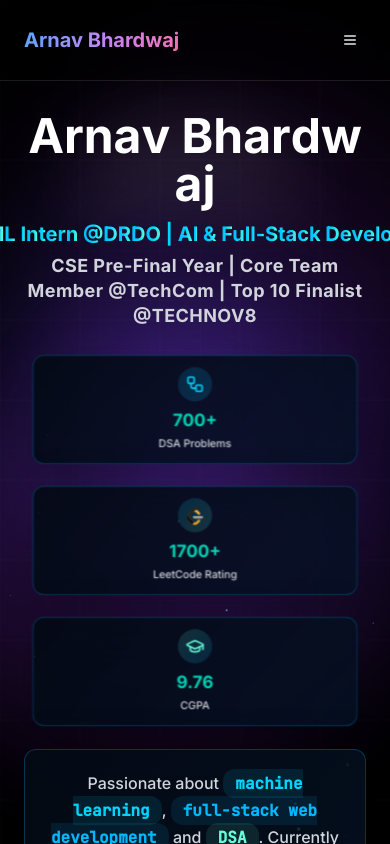
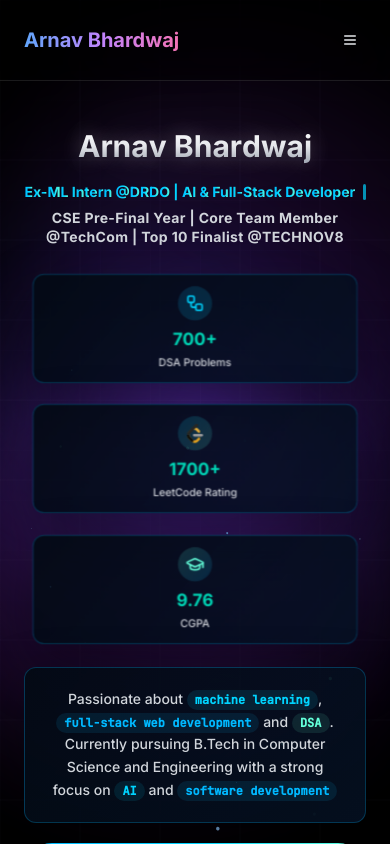
Before and after one commit to Arnav-Bhardwaj1/Portfolio, a React (Vite) app: page / in a window 390 px wide. Shown: the top 844 px of the page. Built offline with nearby package versions, Linux system fonts and the light colour scheme.

Commit message:
Improved styling

```diff
--- a/src/components/Contact.tsx
+++ b/src/components/Contact.tsx
@@ -172,7 +172,7 @@ export const Contact = () => {
                 method="POST"
                 className="space-y-6"
               >
-                <div className="grid grid-cols-2 gap-4">
+                <div className="grid grid-cols-1 md:grid-cols-2 gap-4">
                   <div>
                     <label htmlFor="name" className="block text-sm font-medium mb-2">
                       Name
--- a/src/components/Education.tsx
+++ b/src/components/Education.tsx
@@ -156,7 +156,7 @@ export const Education = () => {
 
                 <div className="pt-4">
                   <h4 className="font-semibold mb-3">Key Coursework</h4>
-                  <div className="grid grid-cols-2 gap-2">
+                  <div className="grid grid-cols-1 sm:grid-cols-2 gap-2">
                     {education.coursework.map((course, index) => (
                       <div key={index} className="text-sm text-muted-foreground">
                         • {course}
@@ -177,7 +177,7 @@ export const Education = () => {
             transition={{ duration: 0.6 }}
             className="space-y-6"
           >
-            <h3 className="text-3xl font-bold text-transparent bg-clip-text bg-gradient-to-r from-purple-400 to-pink-400">Key Achievements</h3>
+            <h3 className="text-3xl font-bold text-center text-transparent bg-clip-text bg-gradient-to-r from-purple-400 to-pink-400">Key Achievements</h3>
             {achievements.map((achievement, index) => (
               <motion.div
                 key={index}
@@ -224,12 +224,12 @@ export const Education = () => {
               >
                 <Card className="glass-effect hover-lift relative overflow-hidden">
                 <CardContent className="p-6">
-                  <div className="flex items-start justify-between gap-4">
+                  <div className="flex flex-col sm:flex-row items-center sm:items-start justify-between gap-4 text-center sm:text-left">
                     <div className="flex-1">
                       <h4 className="font-semibold mb-2">{cert.title}</h4>
                       <p className="text-sm text-muted-foreground">{cert.issuer}</p>
                     </div>
-                    <Badge className={getCategoryColor(cert.category)}>
+                    <Badge className={`self-center sm:self-auto ${getCategoryColor(cert.category)}`}>
                       {cert.category}
                     </Badge>
                   </div>
--- a/src/components/Hero.tsx
+++ b/src/components/Hero.tsx
@@ -22,7 +22,7 @@ export const Hero = () => {
   };
 
   return (
-    <section id="hero" className="min-h-screen flex flex-col items-center justify-center relative overflow-hidden pt-28 md:pt-24 pb-12">
+    <section id="hero" className="min-h-screen flex flex-col items-center justify-center relative overflow-hidden pt-32 md:pt-28 pb-12">
       {/* Neon Grid Background */}
       <NeonGridBackground />
       <StarfieldBackground density={0.5} speed={0.0003} />
@@ -32,22 +32,22 @@ export const Hero = () => {
         <div className="text-center max-w-6xl mx-auto w-full">
               {/* Name with Clean Premium Effect */}
               <BlurFade delay={0.1} direction="up">
-                <div className="mb-3">
+                <div className="mb-[18px]">
                   <div className="relative">
-                    {/* Single Subtle Glow Layer */}
+                    {/* Subtle Single Glow Layer */}
                     <div className="absolute inset-0 flex items-center justify-center">
-                      <h1 className="text-5xl md:text-6xl lg:text-7xl font-bold text-white blur-2xl opacity-30">
+                      <h1 className="text-3xl sm:text-4xl md:text-5xl lg:text-6xl xl:text-7xl font-bold text-white blur-2xl opacity-20">
                         Arnav Bhardwaj
                       </h1>
-      </div>
+                    </div>
 
-                    {/* Main Text with Simple Letter Animation */}
-                    <h1 className="text-5xl md:text-6xl lg:text-7xl mb-2 font-bold relative z-10">
+                    {/* Main Text with Premium Styling */}
+                    <h1 className="text-3xl sm:text-4xl md:text-5xl lg:text-6xl xl:text-7xl mb-2 font-bold relative z-10">
                       <span className="inline-block">
                         {"Arnav Bhardwaj".split("").map((char, index) => (
                           <motion.span
                             key={index}
-                            className="inline-block text-white"
+                            className="inline-block text-transparent bg-clip-text bg-gradient-to-b from-white via-gray-200 to-gray-400 drop-shadow-[0_0_10px_rgba(255,255,255,0.3)]"
                             initial={{ opacity: 0, y: 10 }}
                             animate={{
                               opacity: 1,
@@ -60,7 +60,8 @@ export const Hero = () => {
                             }}
                             whileHover={{
                               scale: 1.05,
-                              y: -3,
+                              y: -2,
+                              textShadow: "0 0 20px rgba(255,255,255,0.5), 0 0 40px rgba(6,182,212,0.3)",
                               transition: { duration: 0.2 },
                             }}
                           >
@@ -88,14 +89,14 @@ export const Hero = () => {
                         { text: "Full-Stack", className: "text-transparent bg-clip-text bg-gradient-to-r from-[#00B8FF] via-[#00D4FF] to-[#64FFDA]" },
                         { text: "Developer", className: "text-transparent bg-clip-text bg-gradient-to-r from-[#00B8FF] via-[#00D4FF] to-[#64FFDA]" },
                       ]}
-                      className="text-xl md:text-2xl lg:text-3xl font-bold"
+                      className="text-sm sm:text-xl md:text-2xl lg:text-3xl font-bold"
                       cursorClassName="bg-[#00D4FF]"
                     />
                   </div>
-                  <div className="text-lg md:text-xl lg:text-2xl text-gray-300 mt-3">
+                  <div className="text-sm sm:text-lg md:text-xl lg:text-2xl text-gray-300 mt-3">
                     <TextGenerateEffect
                       words="CSE Pre-Final Year | Core Team Member @TechCom | Top 10 Finalist @TECHNOV8"
-                      className="text-gray-300"
+                      className="text-gray-300 text-sm sm:text-base md:text-xl"
                       filter={false}
                       duration={0.3}
                     />
@@ -194,30 +195,30 @@ export const Hero = () => {
               <BlurFade delay={0.5} direction="up">
                 <div className="mb-5 max-w-5xl mx-auto">
                   <div className="glass-effect rounded-xl px-6 py-5 backdrop-blur-xl">
-                    <p className="text-base md:text-lg text-gray-300 leading-relaxed text-center font-medium">
+                    <p className="text-sm sm:text-base md:text-lg text-gray-300 leading-relaxed text-center font-medium">
                     Passionate about{" "}
-                    <span className="text-[#00D4FF] font-bold bg-[#00D4FF]/10 px-3 py-1 rounded-lg font-mono">
+                    <span className="text-[#00D4FF] font-bold bg-[#00D4FF]/10 px-2 py-0.5 sm:px-3 sm:py-1 rounded-lg font-mono text-xs sm:text-base">
                       machine learning
                     </span>
                     ,{" "}
-                    <span className="text-[#00B8FF] font-bold bg-[#00B8FF]/10 px-3 py-1 rounded-lg font-mono">
+                    <span className="text-[#00B8FF] font-bold bg-[#00B8FF]/10 px-2 py-0.5 sm:px-3 sm:py-1 rounded-lg font-mono text-xs sm:text-base">
                       full-stack web development
                     </span>
                     {" "}and{" "}
-                    <span className="text-[#64FFDA] font-bold bg-[#64FFDA]/10 px-3 py-1 rounded-lg font-mono">
+                    <span className="text-[#64FFDA] font-bold bg-[#64FFDA]/10 px-2 py-0.5 sm:px-3 sm:py-1 rounded-lg font-mono text-xs sm:text-base">
                       DSA
                     </span>
                     . Currently pursuing B.Tech in Computer Science and Engineering with a strong focus on{" "}
-                    <span className="text-[#00D4FF] font-bold bg-[#00D4FF]/10 px-3 py-1 rounded-lg font-mono">
+                    <span className="text-[#00D4FF] font-bold bg-[#00D4FF]/10 px-2 py-0.5 sm:px-3 sm:py-1 rounded-lg font-mono text-xs sm:text-base">
                       AI
                     </span>
                     {" "}and{" "}
-                    <span className="text-[#00B8FF] font-bold bg-[#00B8FF]/10 px-3 py-1 rounded-lg font-mono">
+                    <span className="text-[#00B8FF] font-bold bg-[#00B8FF]/10 px-2 py-0.5 sm:px-3 sm:py-1 rounded-lg font-mono text-xs sm:text-base">
                       software development
                     </span>
-              </p>
-            </div>
-          </div>
+                    </p>
+                  </div>
+                </div>
               </BlurFade>
 
               {/* CTA Buttons with Creative Styling */}
--- a/src/components/ThreeVisualizations.tsx
+++ b/src/components/ThreeVisualizations.tsx
@@ -392,12 +392,12 @@ export function ExperienceVisualization() {
       })}
 
       {/* Skill circles instead of bars */}
-      <div className="absolute top-1/2 left-1/2 transform -translate-x-1/2 -translate-y-1/2 flex items-center gap-8">
+      <div className="absolute top-1/2 left-1/2 transform -translate-x-1/2 -translate-y-1/2 flex items-start gap-3 md:gap-8">
         {dataPoints.map((point, index) => (
           <div key={point.label} className="flex flex-col items-center">
             {/* Circular skill indicator */}
             <div
-              className={`w-16 h-16 rounded-full border-2 transition-all duration-1000 cursor-pointer hover:scale-110`}
+              className={`w-10 h-10 md:w-16 md:h-16 rounded-full border-2 transition-all duration-1000 cursor-pointer hover:scale-110`}
               style={{
                 backgroundColor: `${point.color}20`,
                 borderColor: point.color,
@@ -408,7 +408,7 @@ export function ExperienceVisualization() {
             >
               <div className="w-full h-full flex items-center justify-center">
                 <div
-                  className="w-8 h-8 rounded-full"
+                  className="w-5 h-5 md:w-8 md:h-8 rounded-full"
                   style={{ backgroundColor: point.color }}
                 />
               </div>
@@ -416,7 +416,7 @@ export function ExperienceVisualization() {
 
             {/* Clean label */}
             <div
-              className={`mt-3 text-sm font-medium text-gray-300 transition-all duration-1000 ${
+              className={`mt-2 md:mt-3 text-[10px] md:text-sm font-medium text-gray-300 transition-all duration-1000 ${
                 isVisible ? 'opacity-100 translate-y-0' : 'opacity-0 translate-y-4'
               }`}
               style={{ animationDelay: `${point.delay + 0.1}s` }}
```
